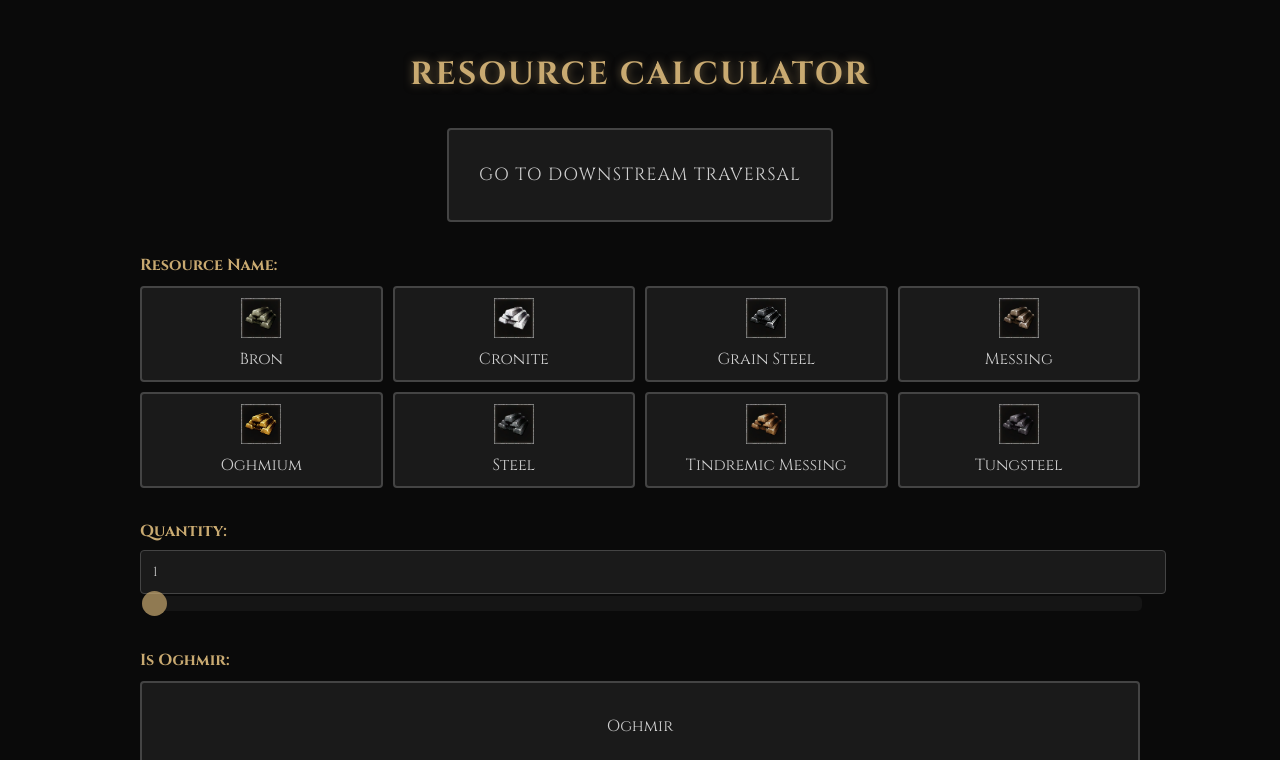
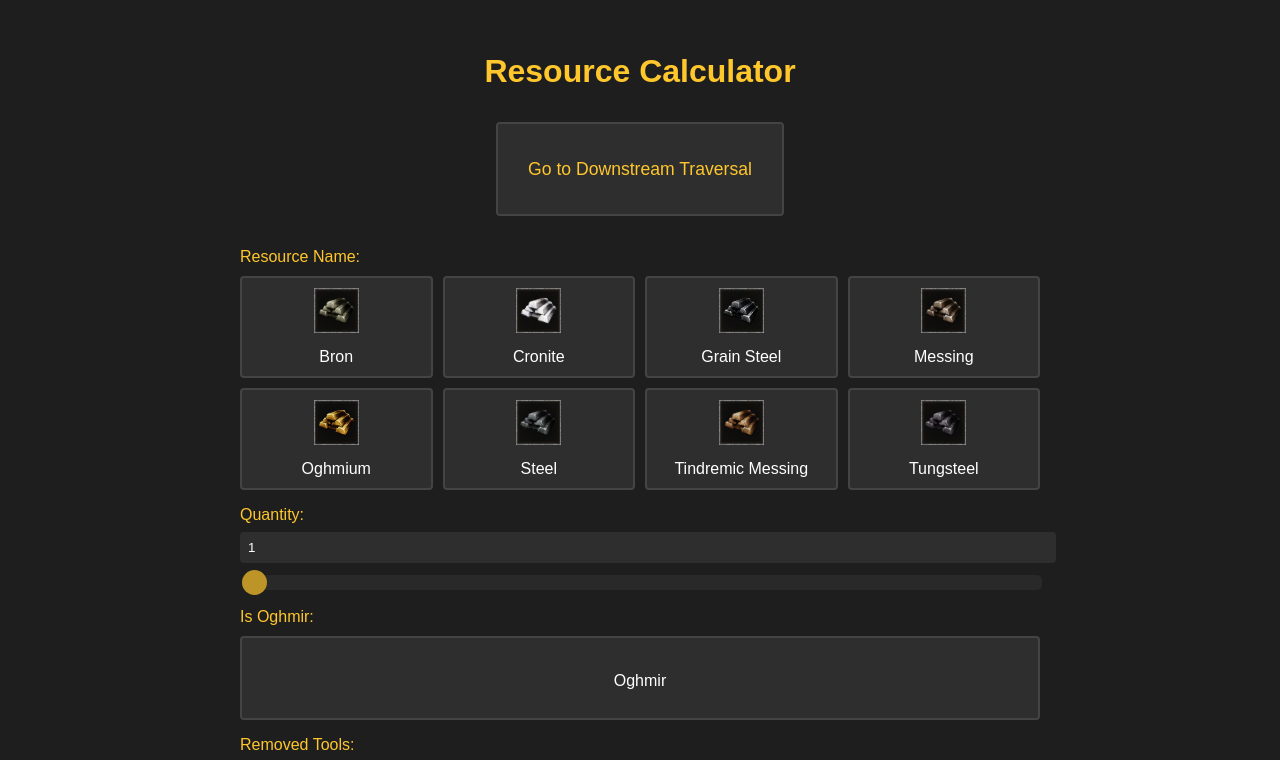
Before and after one commit to isrollari/unaware-calc, a SvelteKit app: page / in a window 1280 px wide. Shown: the top 760 px of the page. Built offline with nearby package versions, Linux system fonts and the light colour scheme.

Commit message:
back to old css / theme

```diff
--- a/src/routes/+page.svelte
+++ b/src/routes/+page.svelte
@@ -116,7 +116,7 @@
 			/>
 		</div>
 	</div>
-	<div class="input-group">
+	<div class="input-group-oghmir">
 		<label>Is Oghmir:</label>
 		<div class="grid-select oghmir-grid">
 			<div
@@ -171,91 +171,105 @@
 
 <style>
 	:global(body) {
-    background-color: #0a0a0a;
-    color: #d0d0d0;
-    font-family: 'Cinzel', serif;
+		background-color: #1e1e1e;
+		color: #ffffff;
+		font-family: Arial, sans-serif;
 		margin: 0;
 		padding: 0;
 	}
 
 	main {
-    max-width: 1000px;
+		max-width: 800px;
 		margin: 0 auto;
 		padding: 2rem;
 	}
 
+	.oghmir-grid {
+        grid-template-columns: 1fr;
+		margin-bottom: 1rem;
+    }
+
 	h1 {
-    color: #c9aa71;
+		color: #ffc72c;
 		text-align: center;
 		margin-bottom: 2rem;
-    text-transform: uppercase;
-    letter-spacing: 2px;
-    text-shadow: 0 0 10px rgba(201, 170, 113, 0.5);
 	}
 
 	.input-group {
-		margin-bottom: 2rem;
+		margin-bottom: 1rem;
 	}
 
 	label {
 		display: block;
 		margin-bottom: 0.5rem;
-    color: #c9aa71;
-    font-weight: bold;
+		color: #ffc72c;
 	}
 
 	input[type='text'],
 	input[type='number'],
 	select {
 		width: 100%;
-    padding: 0.75rem;
-    border: 1px solid #444;
+		padding: 0.5rem;
+		border: none;
 		border-radius: 4px;
-    background-color: #1a1a1a;
-    color: #d0d0d0;
-    font-family: 'Cinzel', serif;
+		background-color: #2e2e2e;
+		color: #ffffff;
+	}
+
+	.checkbox label {
+		display: flex;
+		align-items: center;
+		cursor: pointer;
+	}
+
+	.checkbox input[type='checkbox'] {
+		margin-right: 0.5rem;
 	}
 
 	button {
 		display: block;
 		width: 100%;
-    padding: 1rem;
-    background-color: #8b0000;
+		padding: 0.75rem;
+		background-color: #da291c;
 		color: #ffffff;
 		border: none;
 		border-radius: 4px;
 		font-size: 1rem;
 		cursor: pointer;
 		transition: background-color 0.3s ease;
-    font-family: 'Cinzel', serif;
-    text-transform: uppercase;
-    letter-spacing: 1px;
-    font-weight: bold;
 	}
 
 	button:hover {
-    background-color: #a52a2a;
+		background-color: #b71c1c;
 	}
 
 	.result {
 		margin-top: 2rem;
-    padding: 1.5rem;
-    background-color: #1a1a1a;
+		padding: 1rem;
+		background-color: #2e2e2e;
 		border-radius: 4px;
-    border: 1px solid #444;
 	}
 
 	.result h2 {
-    color: #c9aa71;
+		color: #ffc72c;
 		margin-top: 0;
-    text-transform: uppercase;
-    letter-spacing: 1px;
 	}
 
 	pre {
 		white-space: pre-wrap;
 		word-break: break-word;
-    color: #d0d0d0;
+	}
+
+	select[multiple] {
+		height: 100px;
+		overflow-y: auto;
+	}
+
+	small {
+		display: block;
+		margin-top: 0.25rem;
+		color: #ffc72c;
+		font-size: 0.8rem;
 	}
 
 	.grid-select {
@@ -271,7 +285,7 @@
 
 	.tool-grid {
 		grid-template-columns: repeat(4, 1fr);
-		grid-template-rows: repeat(3, 1fr);
+		grid-template-rows: repeat(2, 1fr);
 	}
 
 	.resource-remove-grid {
@@ -279,12 +293,8 @@
 		grid-template-rows: 1fr;
 	}
 
-	.oghmir-grid {
-		grid-template-columns: 1fr;
-	}
-
 	.grid-item {
-    background-color: #1a1a1a;
+		background-color: #2e2e2e;
 		border: 2px solid #444;
 		border-radius: 4px;
 		padding: 10px;
@@ -300,14 +310,19 @@
 	}
 
 	.grid-item:hover {
-    background-color: #2a2a2a;
-    border-color: #c9aa71;
+		background-color: #3e3e3e;
 	}
 
 	.grid-item.selected {
-    border-color: #c9aa71;
-    background-color: #2a2a2a;
-    box-shadow: 0 0 10px rgba(201, 170, 113, 0.5);
+		border-color: #ffc72c;
+		background-color: #3e3e3e;
+	}
+
+	.resource-icon {
+		width: 45px;
+		height: 45px;
+		margin-bottom: 10px;
+		object-fit: cover;
 	}
 
 	.item-text {
@@ -315,22 +330,33 @@
 		word-break: break-word;
 		padding-top: 5px;
 		position: relative;
-    color: #d0d0d0;
+	}
+	.tool-grid .grid-item.selected .item-text::after,
+	.resource-remove-grid .grid-item.selected .item-text::after {
+		content: '';
+		position: absolute;
+		left: 0;
+		right: 0;
+		top: 50%;
+		border-top: 2px solid #ffc72c;
 	}
 
-  .resource-icon {
-    width: 40px;
-    height: 40px;
-    object-fit: cover;
-    margin-bottom: 5px;
-  }
+	.quantity-input {
+		display: flex;
+		flex-direction: column;
+		gap: 10px;
+	}
+
+	.quantity-input input[type="number"] {
+		width: 100%;
+	}
 
 	.slider {
 		-webkit-appearance: none;
 		width: 100%;
 		height: 15px;
 		border-radius: 5px;
-    background: #1a1a1a;
+		background: #2e2e2e;
 		outline: none;
 		opacity: 0.7;
 		transition: opacity .2s;
@@ -346,7 +372,7 @@
 		width: 25px;
 		height: 25px;
 		border-radius: 50%;
-    background: #c9aa71;
+		background: #ffc72c;
 		cursor: pointer;
 	}
 
@@ -354,20 +380,18 @@
 		width: 25px;
 		height: 25px;
 		border-radius: 50%;
-    background: #c9aa71;
+		background: #ffc72c;
 		cursor: pointer;
 	}
 
-  .tree-traversal-link,
-  .main-page-link {
+	.tree-traversal-link {
 		display: flex;
 		justify-content: center;
 		margin: 2rem 0;
 	}
 
-  .tree-traversal-link .grid-item,
-  .main-page-link .grid-item {
-    background-color: #1a1a1a;
+	.tree-traversal-link .grid-item {
+		background-color: #2e2e2e;
 		border: 2px solid #444;
 		border-radius: 4px;
 		padding: 15px 30px;
@@ -376,18 +400,20 @@
 		transition: all 0.3s ease;
 	}
 
-  .tree-traversal-link .grid-item:hover,
-  .main-page-link .grid-item:hover {
-    background-color: #2a2a2a;
-    border-color: #c9aa71;
+	.tree-traversal-link .grid-item:hover {
+		background-color: #3e3e3e;
+		border-color: #ffc72c;
 	}
 
-  .tree-traversal-link a,
-  .main-page-link a {
-    color: #c9aa71;
+	.tree-traversal-link a {
+		color: #ffc72c;
 		text-decoration: none;
 		font-size: 1.1rem;
-    text-transform: uppercase;
-    letter-spacing: 1px;
 	}
+
+	.tree-traversal-link .item-text {
+		display: block;
+		padding: 5px 0;
+	}
+
 </style>
--- a/src/routes/tree-traversal/+page.svelte
+++ b/src/routes/tree-traversal/+page.svelte
@@ -5,7 +5,7 @@
   import refiningData from '$lib/refining.json';
 
   let resourceName = '';
-  let quantity = 1;
+  let quantity = 10000;
   let maxDepth = 1;
   let asOghmir = false;
   let result = '';
@@ -142,9 +142,9 @@
 
 <style>
   :global(body) {
-    background-color: #0a0a0a;
-    color: #d0d0d0;
-    font-family: 'Cinzel', serif;
+    background-color: #1e1e1e;
+    color: #ffffff;
+    font-family: Arial, sans-serif;
     margin: 0;
     padding: 0;
   }
@@ -156,77 +156,96 @@
   }
 
   h1 {
-    color: #c9aa71;
+    color: #ffc72c;
     text-align: center;
     margin-bottom: 2rem;
-    text-transform: uppercase;
-    letter-spacing: 2px;
-    text-shadow: 0 0 10px rgba(201, 170, 113, 0.5);
+  }
+
+  .main-page-link {
+    display: flex;
+    justify-content: center;
+    margin: 2rem 0;
+  }
+
+  .main-page-link .grid-item {
+    background-color: #2e2e2e;
+    border: 2px solid #444;
+    border-radius: 4px;
+    padding: 15px 30px;
+    text-align: center;
+    cursor: pointer;
+    transition: all 0.3s ease;
+  }
+
+  .main-page-link .grid-item:hover {
+    background-color: #3e3e3e;
+    border-color: #ffc72c;
+  }
+
+  .main-page-link a {
+    color: #ffc72c;
+    text-decoration: none;
+    font-size: 1.1rem;
+  }
+
+  .main-page-link .item-text {
+    display: block;
+    padding: 5px 0;
   }
 
   .input-group {
-    margin-bottom: 1.5rem;
+    margin-bottom: 1rem;
   }
 
   label {
     display: block;
     margin-bottom: 0.5rem;
-    color: #c9aa71;
-    font-weight: bold;
+    color: #ffc72c;
   }
 
   input[type='text'],
   input[type='number'],
   select {
     width: 100%;
-    padding: 0.75rem;
-    border: 1px solid #444;
+    padding: 0.5rem;
+    border: none;
     border-radius: 4px;
-    background-color: #1a1a1a;
-    color: #d0d0d0;
-    font-family: 'Cinzel', serif;
+    background-color: #2e2e2e;
+    color: #ffffff;
   }
 
   button {
     display: block;
     width: 100%;
-    padding: 1rem;
-    background-color: #8b0000;
+    padding: 0.75rem;
+    background-color: #da291c;
     color: #ffffff;
     border: none;
     border-radius: 4px;
     font-size: 1rem;
     cursor: pointer;
     transition: background-color 0.3s ease;
-    font-family: 'Cinzel', serif;
-    text-transform: uppercase;
-    letter-spacing: 1px;
-    font-weight: bold;
   }
 
   button:hover {
-    background-color: #a52a2a;
+    background-color: #b71c1c;
   }
 
   .result {
     margin-top: 2rem;
-    padding: 1.5rem;
-    background-color: #1a1a1a;
+    padding: 1rem;
+    background-color: #2e2e2e;
     border-radius: 4px;
-    border: 1px solid #444;
   }
 
   .result h2 {
-    color: #c9aa71;
+    color: #ffc72c;
     margin-top: 0;
-    text-transform: uppercase;
-    letter-spacing: 1px;
   }
 
   pre {
     white-space: pre-wrap;
     word-break: break-word;
-    color: #d0d0d0;
   }
 
   .quantity-input {
@@ -244,7 +263,7 @@
     width: 100%;
     height: 15px;
     border-radius: 5px;
-    background: #1a1a1a;
+    background: #2e2e2e;
     outline: none;
     opacity: 0.7;
     transition: opacity .2s;
@@ -260,7 +279,7 @@
     width: 25px;
     height: 25px;
     border-radius: 50%;
-    background: #c9aa71;
+    background: #ffc72c;
     cursor: pointer;
   }
 
@@ -268,7 +287,7 @@
     width: 25px;
     height: 25px;
     border-radius: 50%;
-    background: #c9aa71;
+    background: #ffc72c;
     cursor: pointer;
   }
 
@@ -287,7 +306,7 @@
   }
 
   .grid-item {
-    background-color: #1a1a1a;
+    background-color: #2e2e2e;
     border: 2px solid #444;
     border-radius: 4px;
     padding: 10px;
@@ -303,14 +322,12 @@
   }
 
   .grid-item:hover {
-    background-color: #2a2a2a;
-    border-color: #c9aa71;
+    background-color: #3e3e3e;
   }
 
   .grid-item.selected {
-    border-color: #c9aa71;
-    background-color: #2a2a2a;
-    box-shadow: 0 0 10px rgba(201, 170, 113, 0.5);
+    border-color: #ffc72c;
+    background-color: #3e3e3e;
   }
 
   .item-text {
@@ -318,7 +335,6 @@
     word-break: break-word;
     padding-top: 5px;
     position: relative;
-    color: #d0d0d0;
   }
 
   .resource-grid {
@@ -330,16 +346,17 @@
     padding-right: 12px;
   }
 
+  /* Add styles for the scrollbar */
   .resource-grid::-webkit-scrollbar {
     width: 10px;
   }
 
   .resource-grid::-webkit-scrollbar-track {
-    background: #1a1a1a;
+    background: #2e2e2e;
   }
 
   .resource-grid::-webkit-scrollbar-thumb {
-    background: #444;
+    background: #888;
     border-radius: 5px;
   }
 
@@ -353,47 +370,13 @@
   }
 
   .resource-icon {
-    width: 40px;
-    height: 40px;
+    width: 30px;
+    height: 30px;
     object-fit: cover;
-    margin-bottom: 5px;
   }
 
   .resource-grid .item-text {
     font-size: 0.85rem;
     margin-top: 5px;
   }
-
-  .tree-traversal-link,
-  .main-page-link {
-    display: flex;
-    justify-content: center;
-    margin: 2rem 0;
-  }
-
-  .tree-traversal-link .grid-item,
-  .main-page-link .grid-item {
-    background-color: #1a1a1a;
-    border: 2px solid #444;
-    border-radius: 4px;
-    padding: 15px 30px;
-    text-align: center;
-    cursor: pointer;
-    transition: all 0.3s ease;
-  }
-
-  .tree-traversal-link .grid-item:hover,
-  .main-page-link .grid-item:hover {
-    background-color: #2a2a2a;
-    border-color: #c9aa71;
-  }
-
-  .tree-traversal-link a,
-  .main-page-link a {
-    color: #c9aa71;
-    text-decoration: none;
-    font-size: 1.1rem;
-    text-transform: uppercase;
-    letter-spacing: 1px;
-  }
 </style>
```
